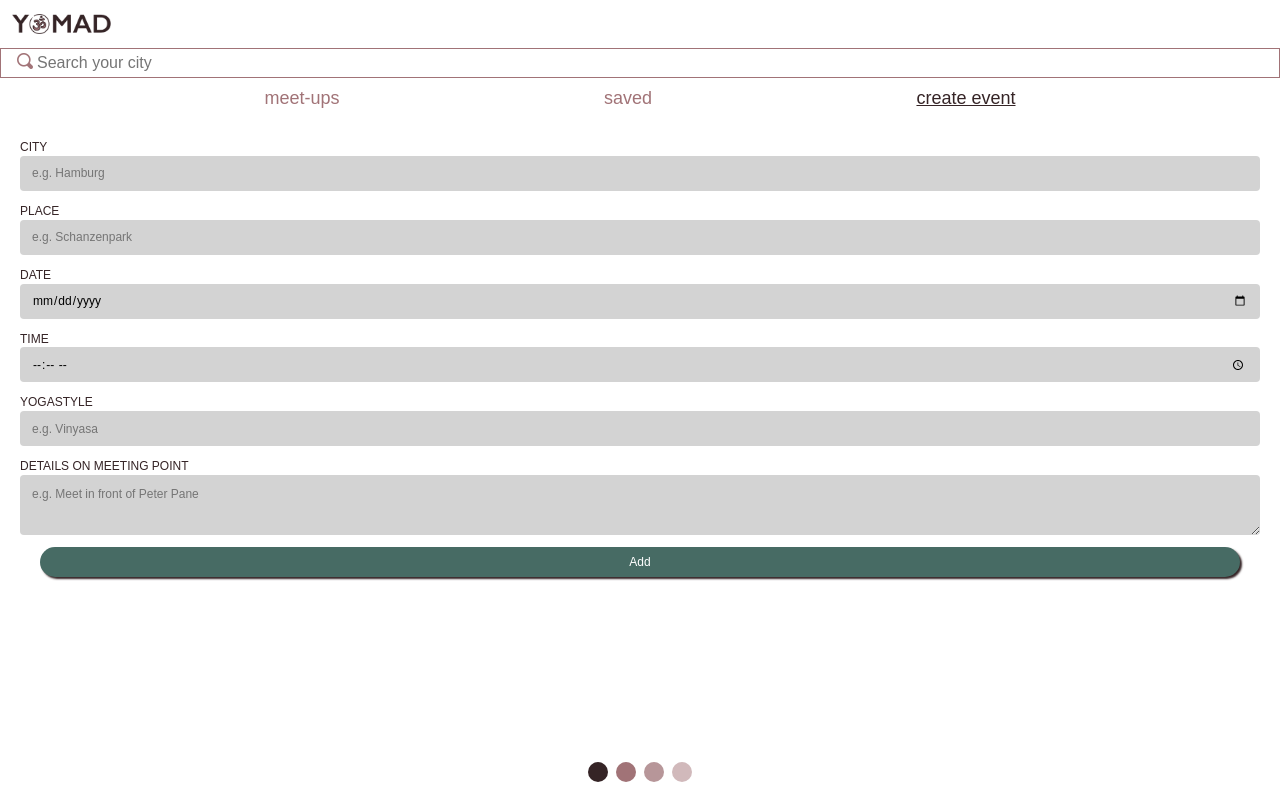
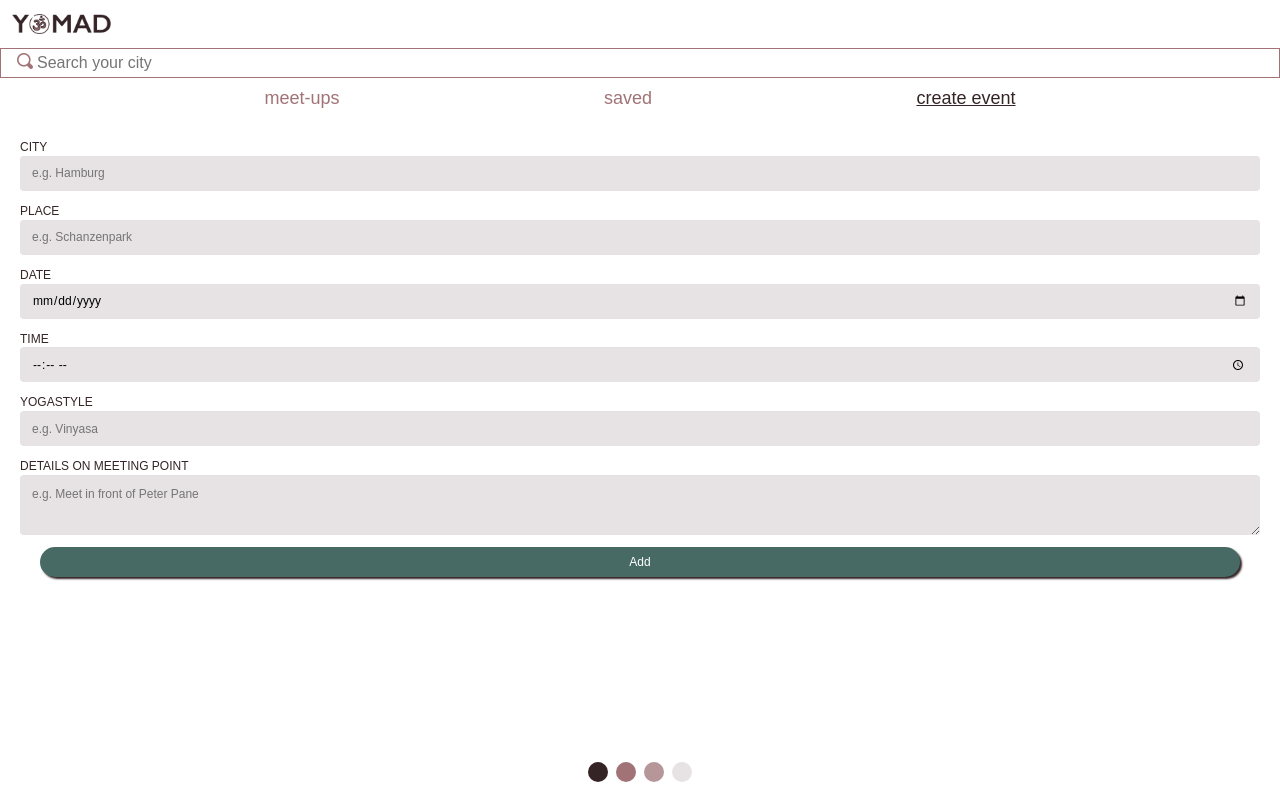
Before and after one commit to kristinmatzies/yomad, a React (Create React App) app: page /create in a window 1280 px wide. Built offline with nearby package versions, Linux system fonts and the light colour scheme.

Commit message:
Add new bg-color to form

```diff
--- a/src/common/GlobalStyles.js
+++ b/src/common/GlobalStyles.js
@@ -43,7 +43,7 @@ export default createGlobalStyle`
     --primary: #352426;
     --secondary: #A17377;
     --tertiary: #B79699;
-    --quaternary: #D1B9BB;
+    --quaternary: #E7E2E3;
     --cta: #476B64
     }
 `
--- a/src/components/CreateEvent.js
+++ b/src/components/CreateEvent.js
@@ -114,7 +114,7 @@ const FormStyled = styled.form`
   }
 
   input {
-    background: lightgray;
+    background: var(--quaternary);
     padding: 12px;
     border: none;
     border-radius: 4px;
@@ -123,7 +123,7 @@ const FormStyled = styled.form`
   }
 
   textarea {
-    background: lightgray;
+    background: var(--quaternary);
     padding: 12px;
     border: none;
     border-radius: 4px;
```
